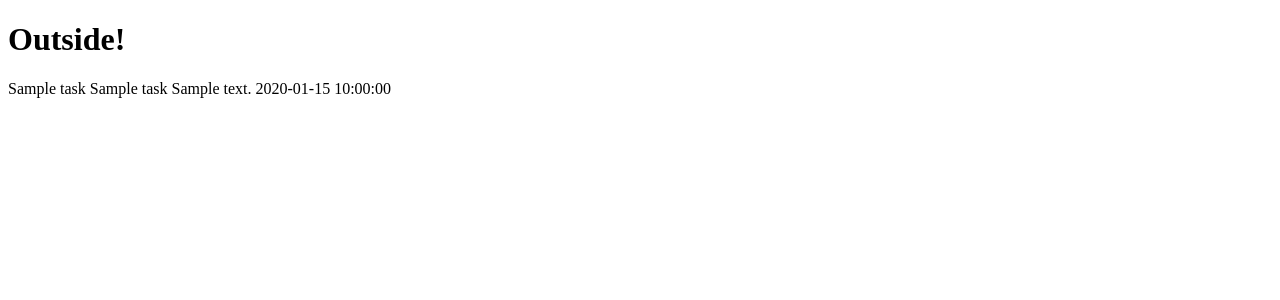
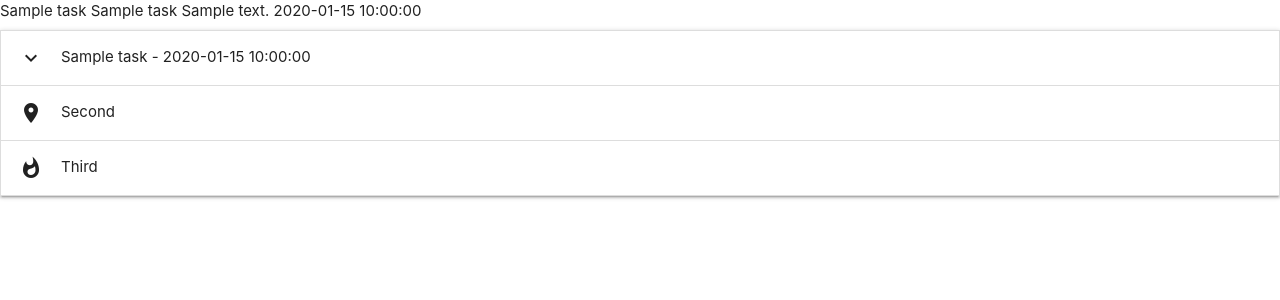
Before and after one commit to MikeVez/MiniProjectSQLmongo, a Flask app: page / in a window 1280 px wide. Shown: the top 300 px of the page. Run offline with Flask 2, Linux system fonts and the light colour scheme; a database or web service that is not in the repository returns one stand-in record (values such as "Sample title"); some libraries are stand-ins or nearby versions.

Commit message:
materialize working ok

```diff
--- a/templates/base.html
+++ b/templates/base.html
@@ -1,11 +1,25 @@
 <!DOCTYPE html>
 <html>
     <head>
+    <title></title>
+
+         <link href="https://fonts.googleapis.com/icon?family=Material+Icons" rel="stylesheet">
+         <link rel="stylesheet" href="https://cdnjs.cloudflare.com/ajax/libs/materialize/1.0.0/css/materialize.min.css">
     </head>
 
     <body>
-        <h1>Outside!</h1>
         {% block content %}
         {% endblock %}
+        <script
+            src="https://code.jquery.com/jquery-3.5.1.js"
+            integrity="sha256-QWo7LDvxbWT2tbbQ97B53yJnYU3WhH/C8ycbRAkjPDc="
+            crossorigin="anonymous"></script>
+        <!--<script src="https://cdnjs.cloudflare.com/ajax/libs/3.2.1/jquery.min.js"></script>-->
+         <script src="https://cdnjs.cloudflare.com/ajax/libs/materialize/1.0.0/js/materialize.min.js"></script>
+        <script type="text/javascript">
+          $(document).ready(function(){
+            $('.collapsible').collapsible();
+            });
+        </script>
     </body>
 </html>
--- a/templates/tasks.html
+++ b/templates/tasks.html
@@ -6,6 +6,31 @@
             {{task.task_description}}
             {{task.is_urgent}}
             {{task.due_date}}
+
+
+
+    <ul class="collapsible">
+        <li>
+            <div class="collapsible-header">
+            <i class="material-icons">expand_more</i>
+                {{task.task_name}} - {{task.due_date}}
+            </div>
+            <div class="collapsible-body">
+                <span>
+                    {{task.task_description}}
+                </span>
+            </div>
+        </li>
+        <li>
+            <div class="collapsible-header"><i class="material-icons">place</i>Second</div>
+            <div class="collapsible-body"><span>Lorem ipsum dolor sit amet.</span></div>
+        </li>
+        <li>
+            <div class="collapsible-header"><i class="material-icons">whatshot</i>Third</div>
+            <div class="collapsible-body"><span>Lorem ipsum dolor sit amet.</span></div>
+        </li>
+
         {% endfor %}
+    </ul>
 
 {% endblock %}
```
